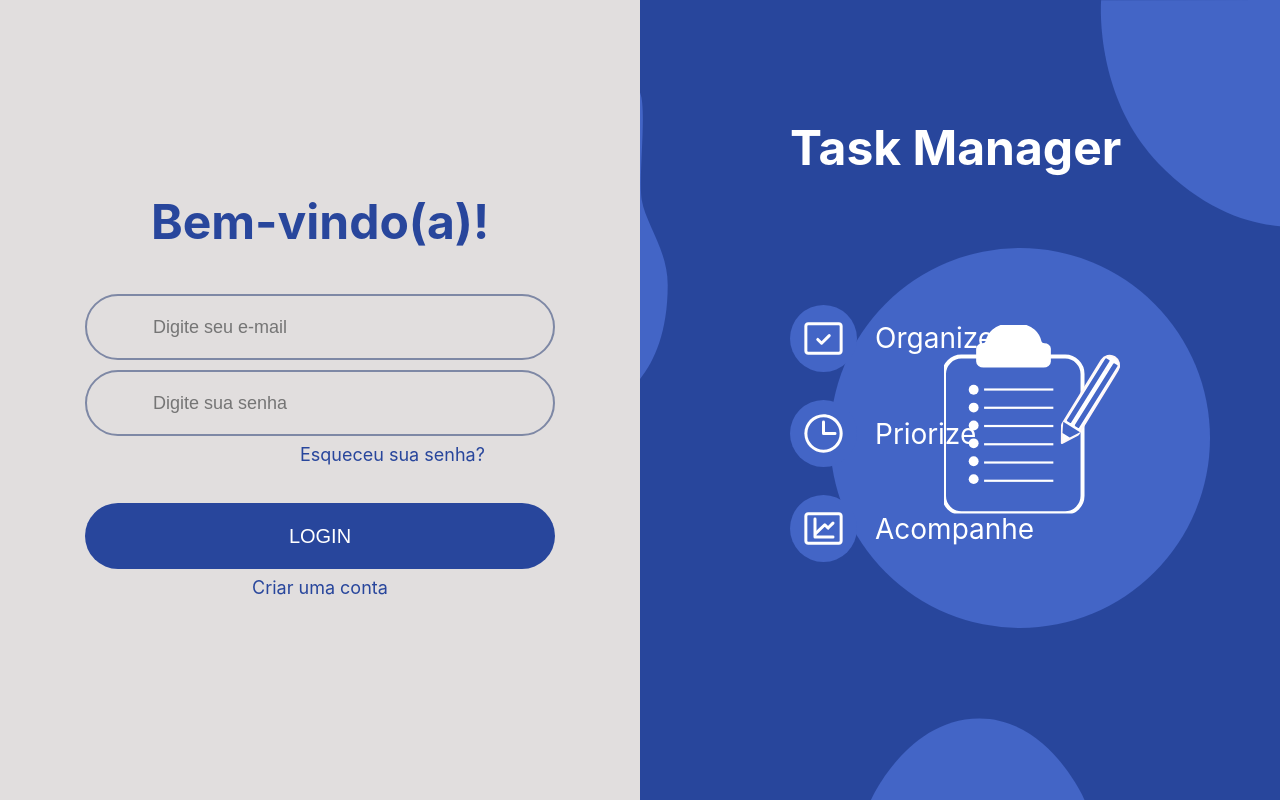
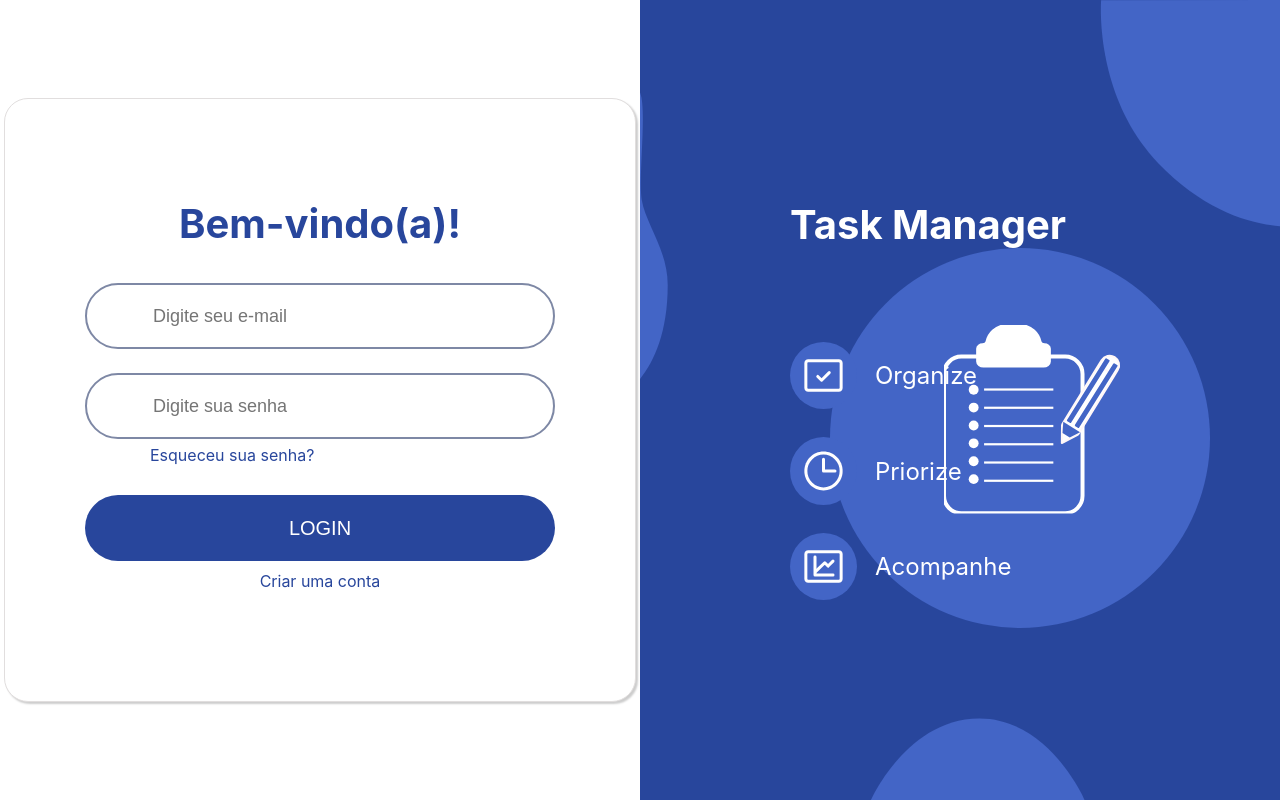
Before and after one commit to prestozin/TaskManager.Frontend, an Angular app: page /login in a window 1280 px wide. Built offline with nearby package versions, Linux system fonts and the light colour scheme.

Commit message:
atualizações

```diff
--- a/src/app/components/default-login-layout/default-login-layout.html
+++ b/src/app/components/default-login-layout/default-login-layout.html
@@ -2,15 +2,20 @@
 
     <section class="form-section">
 
-        <h2>{{ title() }}</h2>
+        <div class = "form-card">
 
-        <ng-content></ng-content>
+            <h2>{{ title() }}</h2>
 
-        <a class="forgot-password" routerLink="/forgot-password"> {{ primaryLinkText() }}</a>
+            <ng-content></ng-content>
 
-        <button>{{ primaryButtonText() }}</button>
+            <a class="forgot-password" routerLink="/forgot-password"> {{ primaryLinkText() }}</a>
 
-        <a class="create-account" routerLink="/register"> {{ secondaryLinkText() }}</a>
+            <button>{{ primaryButtonText() }}</button>
+
+            <a class="create-account" routerLink="/register"> {{ secondaryLinkText() }}</a>
+
+        </div>
+
 
     </section>
 
--- a/src/app/components/default-login-layout/default-login-layout.scss
+++ b/src/app/components/default-login-layout/default-login-layout.scss
@@ -23,23 +23,17 @@ main {
 
         background-color: $primary-color;
 
-        h2 {
-            color: white;
-            font-size: 48px;
-        }
-
         .features {
             display:flex;
             flex-direction:column;
             padding-left: 150px;
-            padding-bottom: 120px;
             gap:28px;
             z-index: 1;
 
             h2{
                 color:white;
-                font-size:48px;
-                padding-bottom: 100px;
+                font-size:40px;
+                padding-bottom: 65px;
             }
 
             .feature{
@@ -49,7 +43,7 @@ main {
 
                 p{
                     color:white;
-                    font-size:28px;
+                    font-size:24px;
                 }
             }
         }
@@ -115,11 +109,25 @@ main {
         gap: 8px;
         flex: 1;
 
-        background-color: $gray-bg;
+        background-color: #ffffff;
+
+        .form-card {
+
+            display: flex;
+            flex-direction: column;
+            align-items: center;
+            border-radius: 24px;
+            border: 1px solid #e1dedeFF;
+            box-shadow: 2px 2px 2px 0px #00000033;
+            background-color: #ffffff;
+            padding: 100px 80px 100px 80px;
+
+            z-index: 2;
+        }
 
         h2 {
             color: $primary-color;
-            font-size: 48px;
+            font-size: 40px;
         }
 
         button {
@@ -136,19 +144,20 @@ main {
 
         a{
             width: 100%;
-            font-size: 18px;
+            font-size: 16px;
             font-weight: 400;
             color: $primary-color;
         }
 
         .forgot-password{
             text-align:start;
-            padding: 0px 0px 30px 300px;
+            padding: 6px 0px 30px 65px;
         }
 
         .create-account{
             text-align:center;
             padding-bottom: 10px;
+            padding-top: 10px;
         }
     }
 }
--- a/src/app/components/primary-input/primary-input.scss
+++ b/src/app/components/primary-input/primary-input.scss
@@ -2,10 +2,10 @@
 
 input {
     border-radius: 34px;
-    background-color: $gray-bg;
+    background-color: transparent;
     border: 2px solid $text-color;
     font-size: 18px;
-    color: $text-color;
+    color: #black;
     height: 66px;
     width: 470px;
     text-align: center;
--- a/src/app/pages/login/login.scss
+++ b/src/app/pages/login/login.scss
@@ -2,7 +2,7 @@ form {
     width: 100%;
     display: flex;
     flex-direction: column;
-    gap: 10px;
+    gap: 24px;
     align-items: center;
     padding-top: 35px;
 }
```
